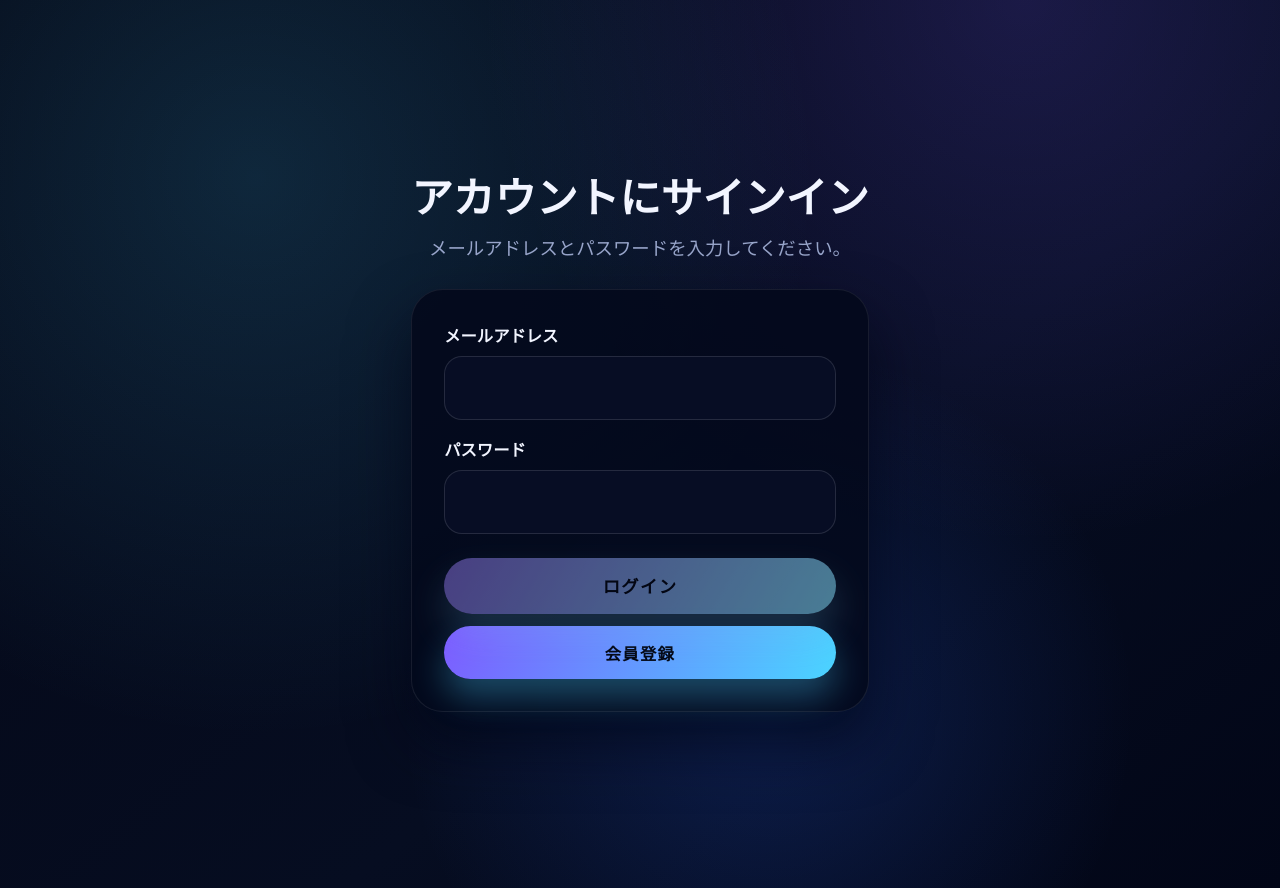
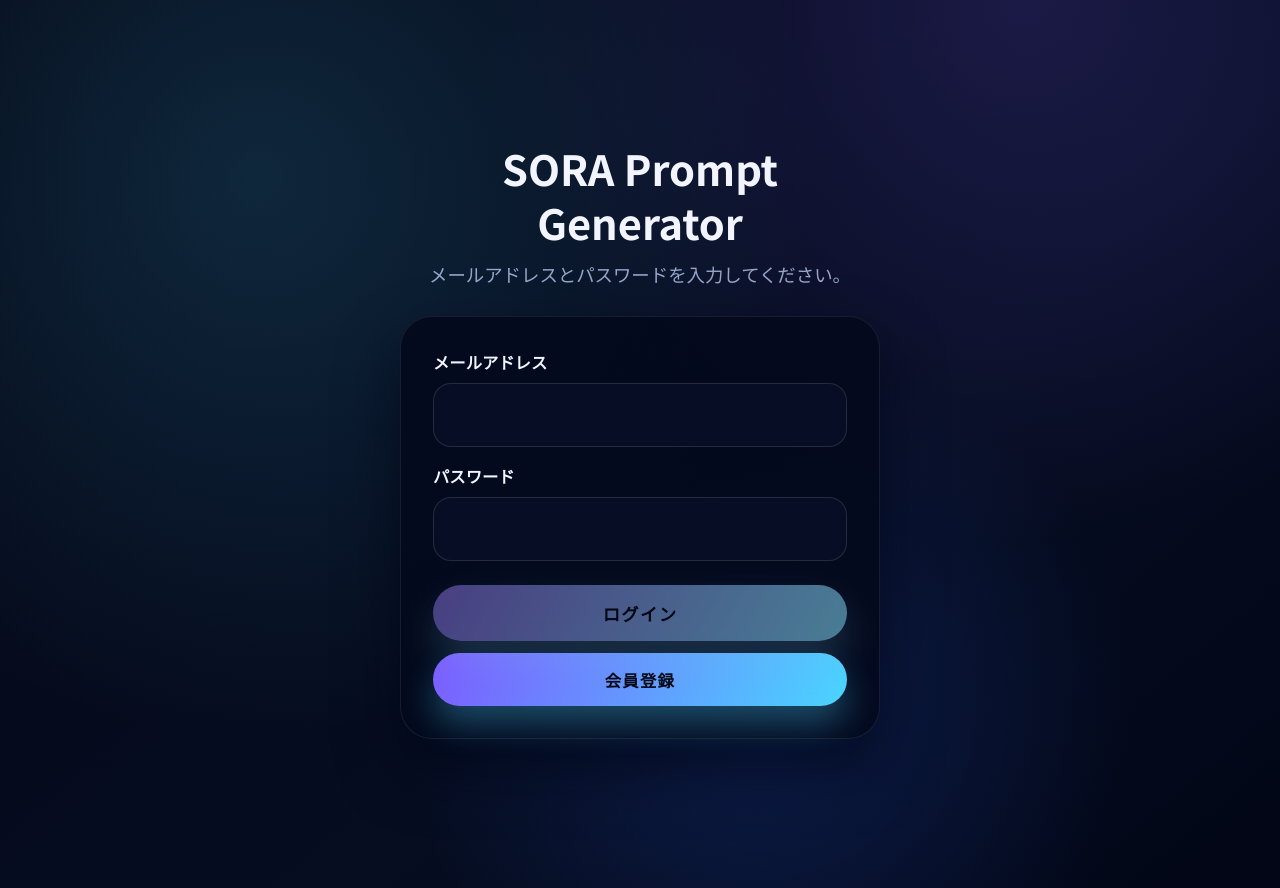
Before and after one commit to piste-boss/sora_prompt_generator, a website built with Vite: page login/index.html in a window 1280 px wide. Built offline with nearby package versions, Linux system fonts and the light colour scheme; a web font is replaced by a local one.

Commit message:
Update login page title

```diff
--- a/login/index.html
+++ b/login/index.html
@@ -52,7 +52,7 @@
       </noscript>
       <main class="login">
         <header class="login__header">
-          <h1 class="login__title">アカウントにサインイン</h1>
+          <h1 class="login__title">SORA Prompt Generator</h1>
           <p class="login__lead">メールアドレスとパスワードを入力してください。</p>
         </header>
         <form id="login-form" class="login__form" novalidate>
```
